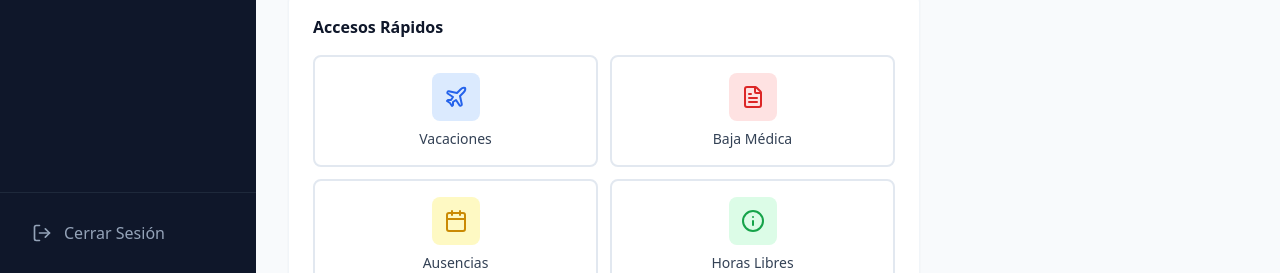
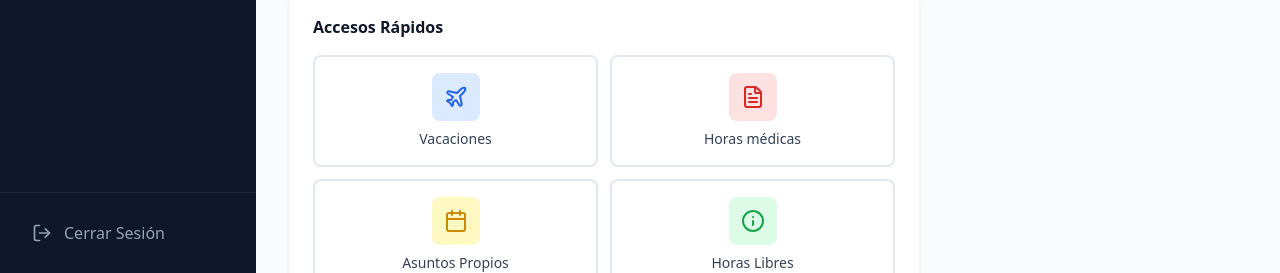
Before and after one commit to mkandreum/XyonEmpleados, a React (Vite) app: page /#/ in a window 1280 px wide. Shown: the part 527-800 px from the top of the page. Built offline with nearby package versions, Linux system fonts and the light colour scheme; no server answers; sample sign-in values are in the browser's storage.

Commit message:
feat: rename sick leave to medical hours and align quick access with form options

```diff
--- a/pages/Dashboard.tsx
+++ b/pages/Dashboard.tsx
@@ -228,7 +228,7 @@ export const Dashboard: React.FC = () => {
                   <div className="p-3 bg-red-100 text-red-600 rounded-lg group-hover:bg-red-600 group-hover:text-white transition-colors">
                     <FileText size={24} />
                   </div>
-                  <span className="text-sm font-medium text-slate-700">Baja Médica</span>
+                  <span className="text-sm font-medium text-slate-700">Horas médicas</span>
                 </button>
 
                 <button
@@ -238,7 +238,7 @@ export const Dashboard: React.FC = () => {
                   <div className="p-3 bg-yellow-100 text-yellow-600 rounded-lg group-hover:bg-yellow-600 group-hover:text-white transition-colors">
                     <Calendar size={24} />
                   </div>
-                  <span className="text-sm font-medium text-slate-700">Ausencias</span>
+                  <span className="text-sm font-medium text-slate-700">Asuntos Propios</span>
                 </button>
 
                 <button
--- a/pages/Vacations.tsx
+++ b/pages/Vacations.tsx
@@ -163,7 +163,7 @@ export const VacationsPage: React.FC = () => {
         switch (type) {
             case 'VACATION': return 'Vacaciones';
             case 'PERSONAL': return 'Asuntos Propios';
-            case 'SICK_LEAVE': return 'Baja Médica';
+            case 'SICK_LEAVE': return 'Horas médicas';
             default: return type;
         }
     }
@@ -247,7 +247,7 @@ export const VacationsPage: React.FC = () => {
                                         >
                                             <option value="VACATION">Vacaciones</option>
                                             <option value="PERSONAL">Asuntos Propios</option>
-                                            <option value="SICK_LEAVE">Médico</option>
+                                            <option value="SICK_LEAVE">Horas médicas</option>
                                         </select>
                                     </div>
                                     <div className="md:col-span-2">
--- a/pages/manager/TeamRequests.tsx
+++ b/pages/manager/TeamRequests.tsx
@@ -125,7 +125,7 @@ export const TeamRequests: React.FC = () => {
 
                             <div className="mb-4">
                                 <span className="inline-block px-2 py-1 bg-slate-100 text-slate-700 text-xs rounded">
-                                    Tipo: {request.type === 'VACATION' ? 'Vacaciones' : request.type === 'SICK_LEAVE' ? 'Baja Médica' : 'Personal'}
+                                    Tipo: {request.type === 'VACATION' ? 'Vacaciones' : request.type === 'SICK_LEAVE' ? 'Horas médicas' : 'Personal'}
                                 </span>
                             </div>
 
```
